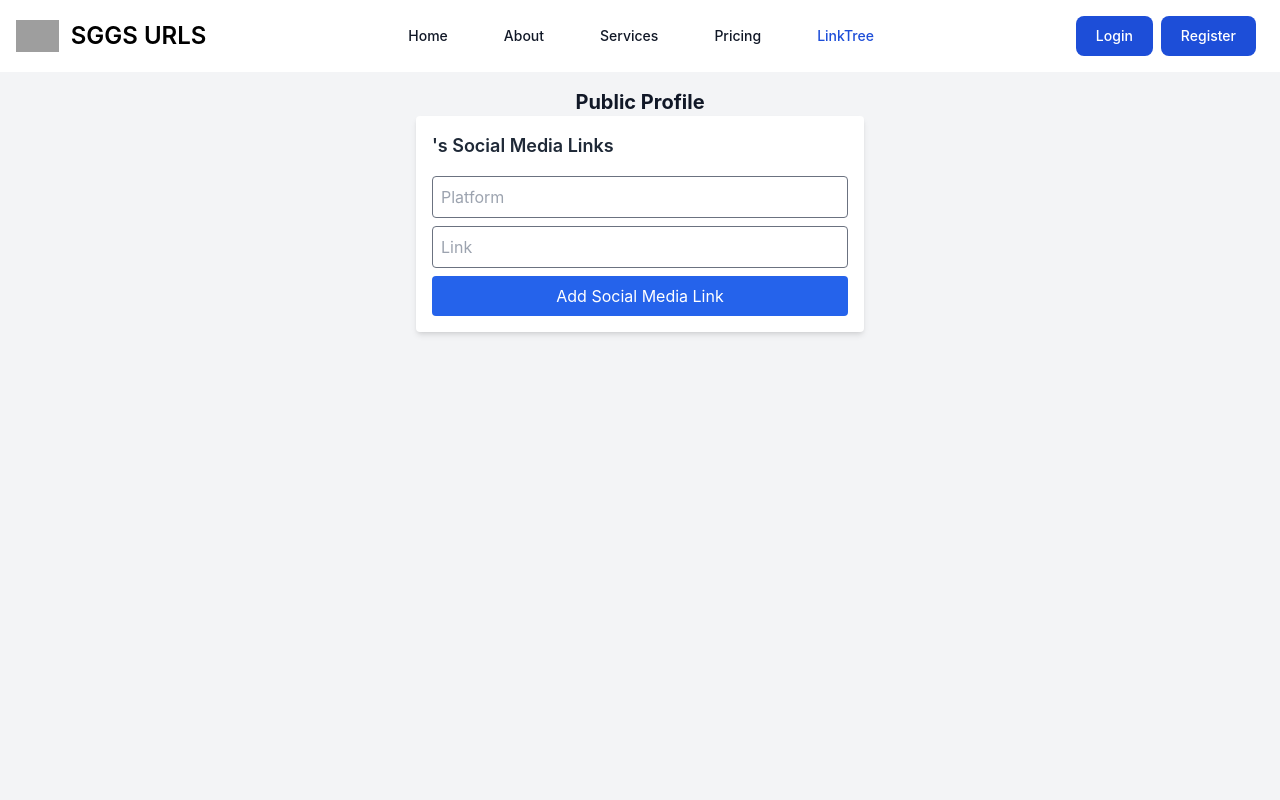
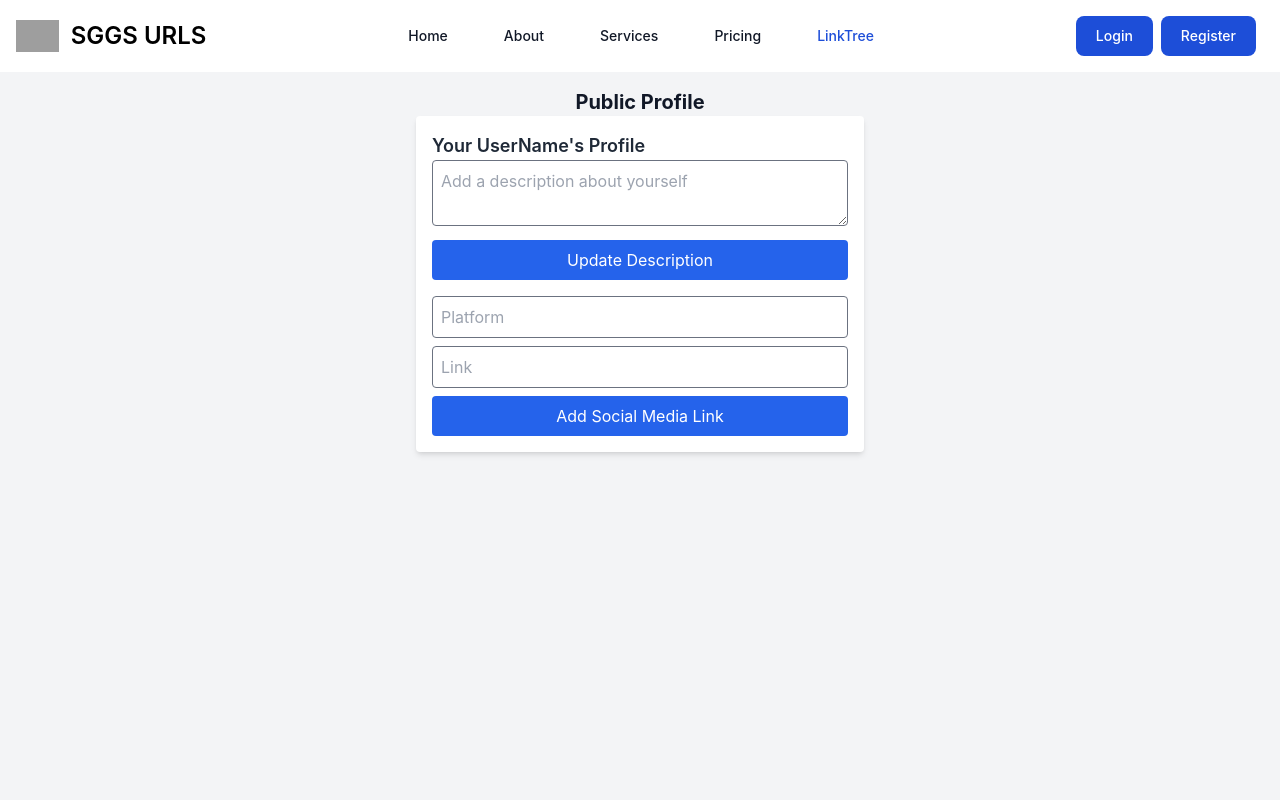
Before and after one commit to SaiBende/SGGS, a React (Vite) app: page /linktree in a window 1280 px wide. Shown: the top 800 px of the page. Built offline with nearby package versions, Linux system fonts and the light colour scheme; grey boxes are pictures that could not be loaded.

Commit message:
added vercel.json and add description functionality

```diff
--- a/src/pages/LinkTree.jsx
+++ b/src/pages/LinkTree.jsx
@@ -1,16 +1,17 @@
+
+
+
 import React, { useState, useEffect } from 'react';
 
 function LinkTree() {
     const [user, setUser] = useState(null);
     const [username, setUsername] = useState('');
     const [socialMediaLinks, setSocialMediaLinks] = useState({});
-
+    const [description, setDescription] = useState('');  // State for user description
     const [newPlatform, setNewPlatform] = useState('');
     const [newLink, setNewLink] = useState('');
     const [error, setError] = useState(null);
     const [successMessage, setSuccessMessage] = useState('');
-
-
 
     // Fetch user data using the JWT token
     useEffect(() => {
@@ -44,7 +45,6 @@ function LinkTree() {
 
     // Fetch the public profile data of the user
     const fetchUserProfile = (username) => {
-
         fetch(`${import.meta.env.VITE_API_URL}/u/${username}`)
             .then((response) => response.json())
             .then((data) => {
@@ -52,7 +52,7 @@ function LinkTree() {
                     setError(data.error);
                 } else {
                     setSocialMediaLinks(data.socialMediaLinks || {});
-
+                    setDescription(data.description || ''); // Load existing description if available
                     setError(null); // Clear any previous errors
                 }
             })
@@ -65,8 +65,8 @@ function LinkTree() {
     // Add a new social media link
     const addSocialMediaLink = (e) => {
         e.preventDefault();
-        setError(null); // Clear any previous error messages
-        setSuccessMessage(''); // Clear any previous success messages
+        setError(null);
+        setSuccessMessage('');
 
         const token = localStorage.getItem('token');
         if (!token) {
@@ -74,7 +74,6 @@ function LinkTree() {
             return;
         }
 
-        // Set up headers as done in Postman
         const myHeaders = new Headers();
         myHeaders.append('Content-Type', 'application/json');
         myHeaders.append('Cookie', `token=${token}`);
@@ -88,19 +87,12 @@ function LinkTree() {
             method: 'POST',
             headers: myHeaders,
             body: requestBody,
-            credentials: 'include', // Include cookies in the request
+            credentials: 'include',
             redirect: 'follow',
         };
 
         fetch(`${import.meta.env.VITE_API_URL}/u/${username}/social-media/add`, requestOptions)
-            .then((response) => {
-                if (!response.ok) {
-                    return response.json().then((error) => {
-                        throw new Error(error.error || 'Failed to add social media link.');
-                    });
-                }
-                return response.json();
-            })
+            .then((response) => response.json())
             .then((result) => {
                 if (result.success) {
                     setSocialMediaLinks(result.socialMediaLinks);
@@ -116,10 +108,12 @@ function LinkTree() {
                 setError(error.message || 'Failed to add social media link.');
             });
     };
-    const deleteSocialMediaLink = (platform) => {
+
+    // Update user description
+    const updateDescription = () => {
         const token = localStorage.getItem('token');
         if (!token) {
-            setError('Please log in to delete social media links.');
+            setError('Please log in to update the description.');
             return;
         }
 
@@ -127,36 +121,26 @@ function LinkTree() {
         myHeaders.append('Content-Type', 'application/json');
         myHeaders.append('Cookie', `token=${token}`);
 
-        const requestBody = JSON.stringify({ platform });
-
         const requestOptions = {
-            method: 'DELETE',
+            method: 'POST',
             headers: myHeaders,
-            body: requestBody,
+            body: JSON.stringify({ description }),
             credentials: 'include',
             redirect: 'follow',
         };
 
-        fetch(`${import.meta.env.VITE_API_URL}/u/${username}/social-media/delete`, requestOptions)
-            .then((response) => {
-                if (!response.ok) {
-                    return response.json().then((error) => {
-                        throw new Error(error.error || 'Failed to delete social media link.');
-                    });
-                }
-                return response.json();
-            })
+        fetch(`${import.meta.env.VITE_API_URL}/u/${username}/description`, requestOptions)
+            .then((response) => response.json())
             .then((result) => {
                 if (result.success) {
-                    setSocialMediaLinks(result.socialMediaLinks);
-                    setSuccessMessage(`${platform} link deleted successfully.`);
+                    setSuccessMessage('Description updated successfully.');
                 } else {
-                    setError(result.error || 'Failed to delete social media link.');
+                    setError(result.error || 'Failed to update description.');
                 }
             })
             .catch((error) => {
-                console.error('Error deleting social media link:', error);
-                setError(error.message || 'Failed to delete social media link.');
+                console.error('Error updating description:', error);
+                setError(error.message || 'Failed to update description.');
             });
     };
 
@@ -168,8 +152,24 @@ function LinkTree() {
             {successMessage && <p className="text-green-600 text-center">{successMessage}</p>}
 
             <div className="max-w-md mx-auto bg-white p-4 rounded shadow-md dark:bg-gray-700">
-                <h3 className="text-lg font-semibold text-gray-800 dark:text-white">{user?.username}'s Social Media Links</h3>
-                <ul>
+                <h3 className="text-lg font-semibold text-gray-800 dark:text-white">{user?.username|| "Your UserName"}'s Profile</h3>
+
+                {/* Description Section */}
+                <textarea
+                    value={description}
+                    onChange={(e) => setDescription(e.target.value)}
+                    placeholder="Add a description about yourself"
+                    className="w-full p-2 border rounded mb-2"
+                />
+                <button
+                    onClick={updateDescription}
+                    className="bg-blue-600 text-white p-2 rounded w-full"
+                >
+                    Update Description
+                </button>
+
+                {/* Social Media Links */}
+                <ul className="mt-4">
                     {Object.entries(socialMediaLinks).map(
                         ([platform, link]) =>
                             link && (
@@ -182,17 +182,12 @@ function LinkTree() {
                                     >
                                         {platform}: {link}
                                     </a>
-                                    <button
-                                        onClick={() => deleteSocialMediaLink(platform)}
-                                        className="text-red-500 ml-4"
-                                    >
-                                        Delete
-                                    </button>
                                 </li>
                             )
                     )}
                 </ul>
 
+                {/* Form to Add New Social Media Link */}
                 <form onSubmit={addSocialMediaLink} className="mt-4">
                     <input
                         type="text"
--- a/src/publicprofile/ProfileCard.jsx
+++ b/src/publicprofile/ProfileCard.jsx
@@ -1,27 +1,25 @@
 import React, { useEffect, useState } from 'react';
 import { useParams } from 'react-router-dom';
-
 
 function ProfileCard() {
   const [profile, setProfile] = useState(null); // State to store profile data
   const [loading, setLoading] = useState(true); // Loading state
-  const params=useParams();
-  const {username}=params;
+  const params = useParams();
+  const { username } = params;
 
   useEffect(() => {
     const fetchProfile = async () => {
       try {
-        const response = await fetch(`${import.meta.env.VITE_API_URL}/u/`+username); // Adjust the URL and username as needed
+        const response = await fetch(`${import.meta.env.VITE_API_URL}/u/` + username);
         const data = await response.json();
         setProfile(data);
-        console.log(data);
         setLoading(false);
       } catch (error) {
         console.error("Error fetching profile:", error);
       }
     };
 
-    fetchProfile(); // Fetch profile on component mount
+    fetchProfile();
   }, []);
 
   if (loading) {
@@ -33,31 +31,34 @@ function ProfileCard() {
   }
 
   return (
-    <div className="min-h-screen bg-gray-900 text-white flex items-center justify-center">
-      <div className="w-full max-w-md bg-gray-800 p-6 rounded-lg shadow-lg">
+    <div className="min-h-screen bg-black text-white flex items-center justify-center">
+      <div className="w-full max-w-md bg-black p-6 rounded-lg shadow-lg">
         <div className="flex flex-col items-center">
           <img
-            src={
-              "https://images.unsplash.com/photo-1500648767791-00dcc994a43e?q=80&w=1887&auto=format&fit=crop&ixlib=rb-4.0.3&ixid=M3wxMjA3fDB8MHxwaG90by1wYWdlfHx8fGVufDB8fHx8fA%3D%3D"
-            }
+            src="https://images.unsplash.com/photo-1500648767791-00dcc994a43e?q=80&w=1887&auto=format&fit=crop&ixlib=rb-4.0.3&ixid=M3wxMjA3fDB8MHxwaG90by1wYWdlfHx8fGVufDB8fHx8fA%3D%3D"
             alt="Profile"
             className="w-32 h-32 rounded-full border-4 border-green-500 mb-4"
           />
           <h1 className="text-3xl font-bold mb-2">{profile.username}</h1>
           <p className="text-green font-semibold mb-4">{profile.description}</p>
         </div>
-        <div className="flex flex-col items-center space-y-2">
-          {/* Map through the socialMediaLinks dynamically */}
+
+        <div className="flex flex-col items-center space-y-4">
+          {/* Apply the gradient button style to each social media link */}
           {Object.entries(profile.socialMediaLinks).map(([platform, link]) => (
+            <div className="relative inline-flex group w-full" key={platform}>
+              <div
+                className="absolute transition-all duration-1000 opacity-70 -inset-px bg-gradient-to-r from-[#44BCFF] via-[#FF44EC] to-[#FF675E] rounded-md blur-lg group-hover:opacity-100 group-hover:-inset-1 group-hover:duration-200 animate-tilt"
+              ></div>
               <a
-              key={platform}
                 href={link}
                 target="_blank"
                 rel="noopener noreferrer"
-              className="w-full text-center text-lg font-semibold bg-gray-700 hover:bg-green hover:text-black py-2 rounded-md"
+                className="relative inline-flex items-center justify-center w-full py-2 text-lg font-semibold text-white transition-all duration-200 bg-gray-700 rounded-md focus:outline-none focus:ring-2 focus:ring-offset-2 focus:ring-gray-900"
               >
-              {platform.charAt(0).toUpperCase() + platform.slice(1)} {/* Capitalize platform name */}
+                {platform.charAt(0).toUpperCase() + platform.slice(1)}
               </a>
+            </div>
           ))}
         </div>
       </div>
```
Also changed, not shown: vercel.json (added). Lines whose indentation alone changed are shown as unchanged.
